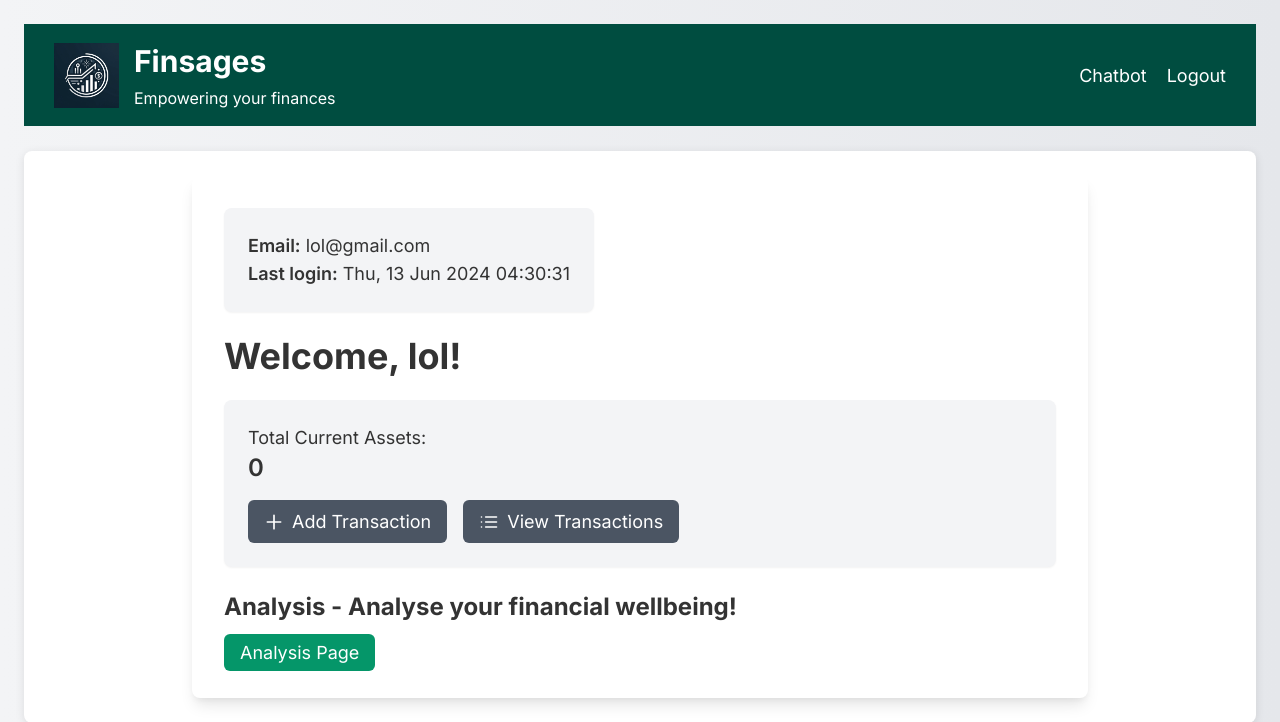
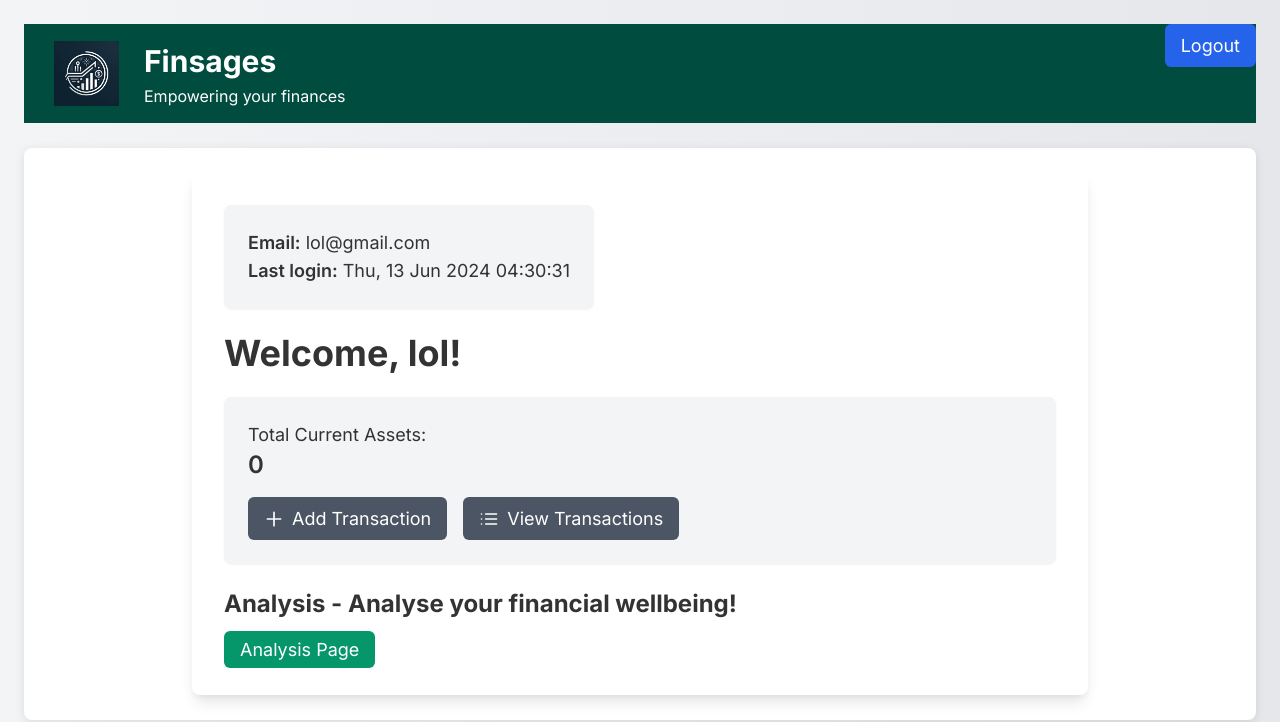
Before and after one commit to taggyhan/finsages, a Django app: page /proj/ in a window 1280 px wide. Shown: the top 722 px of the page. Run offline with Django 3.2, Linux system fonts and the light colour scheme; a user stored in the database is signed in.

Commit message:
Revert "Tag/revamped layout and chatbot link"

```diff
--- a/proj/templates/proj/layout.html
+++ b/proj/templates/proj/layout.html
@@ -19,27 +19,16 @@
             background: #004d40; /* Dark teal background */
             padding: 15px 30px; /* Adjusted for larger content */
             display: flex;
-            justify-content: space-between; /* Space between elements */
             align-items: center;
             color: #ffffff;
         }
         header img {
             height: 65px; /* 30% larger */
-            margin-right: 15px; /* Adjusted spacing */
+            margin-right: 25px; /* Increased spacing */
         }
-        header .header-left {
+        header .header-text {
             display: flex;
-            align-items: center;
-        }
-        header .header-right {
-            display: flex;
-            align-items: center;
-        }
-        header .header-right a {
-            color: #ffffff;
-            text-decoration: none;
-            font-weight: 500; /* Medium weight for better visibility */
-            margin-left: 20px; /* Spacing between links */
+            flex-direction: column;
         }
         header h1 {
             font-size: 30px; /* Larger font for the title */
@@ -49,7 +38,6 @@
         .header-motto {
             font-size: 16px; /* Slightly larger motto */
             font-weight: 300;
-            margin-top: 5px; /* Small margin for spacing */
         }
         .content {
             padding: 25px; /* Increased padding for more space */
@@ -62,18 +50,10 @@
 </head>
 <body>
     <header>
-        <div class="header-left">
-            <a href="{% url 'index' %}">
-                <img src="{% static 'proj/images/finsage_logo.webp' %}" alt="Finsages Logo">
-            </a>
-            <div class="header-text">
-                <h1>Finsages</h1>
-                <span class="header-motto">Empowering your finances</span>
-            </div>
-        </div>
-        <div class="header-right">
-            <a href="{% url 'chatbot' %}">Chatbot</a>
-            <a href="{% url 'logout' %}">Logout</a>
+        <img src="{% static 'proj/images/finsage_logo.webp' %}" alt="Finsages Logo">
+        <div class="header-text">
+            <h1>Finsages</h1>
+            <span class="header-motto">Empowering your finances</span>
         </div>
     </header>
     <div class="content">
--- a/proj/templates/proj/user.html
+++ b/proj/templates/proj/user.html
@@ -25,7 +25,7 @@
     </style>
 </head>
 <body class="bg-gradient-to-r from-gray-100 to-gray-200 p-6">
-
+    <a href="{% url 'logout' %}" class="absolute top-6 right-6 bg-blue-600 text-white py-2 px-4 rounded-md hover:bg-blue-700 transition duration-300">Logout</a>
     <div class="max-w-4xl mx-auto bg-white p-8 rounded-lg shadow-lg fade-in">
         <div class="flex justify-between items-start mb-6">
             <div class="bg-gray-100 p-6 rounded-lg shadow-sm">
```
Also changed, not shown: requirements.txt (+1 -18 lines), db.sqlite3 (deleted).
